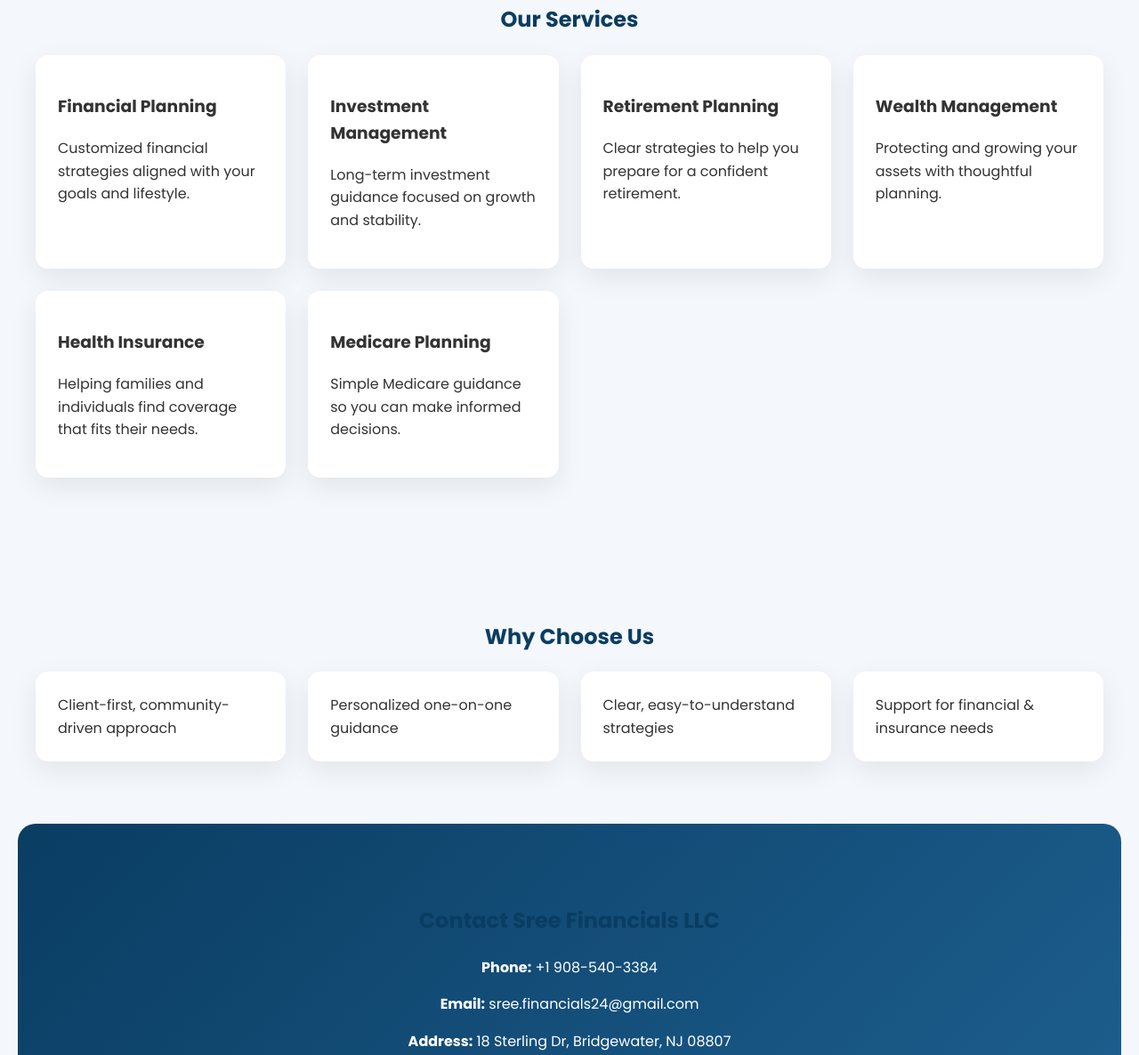
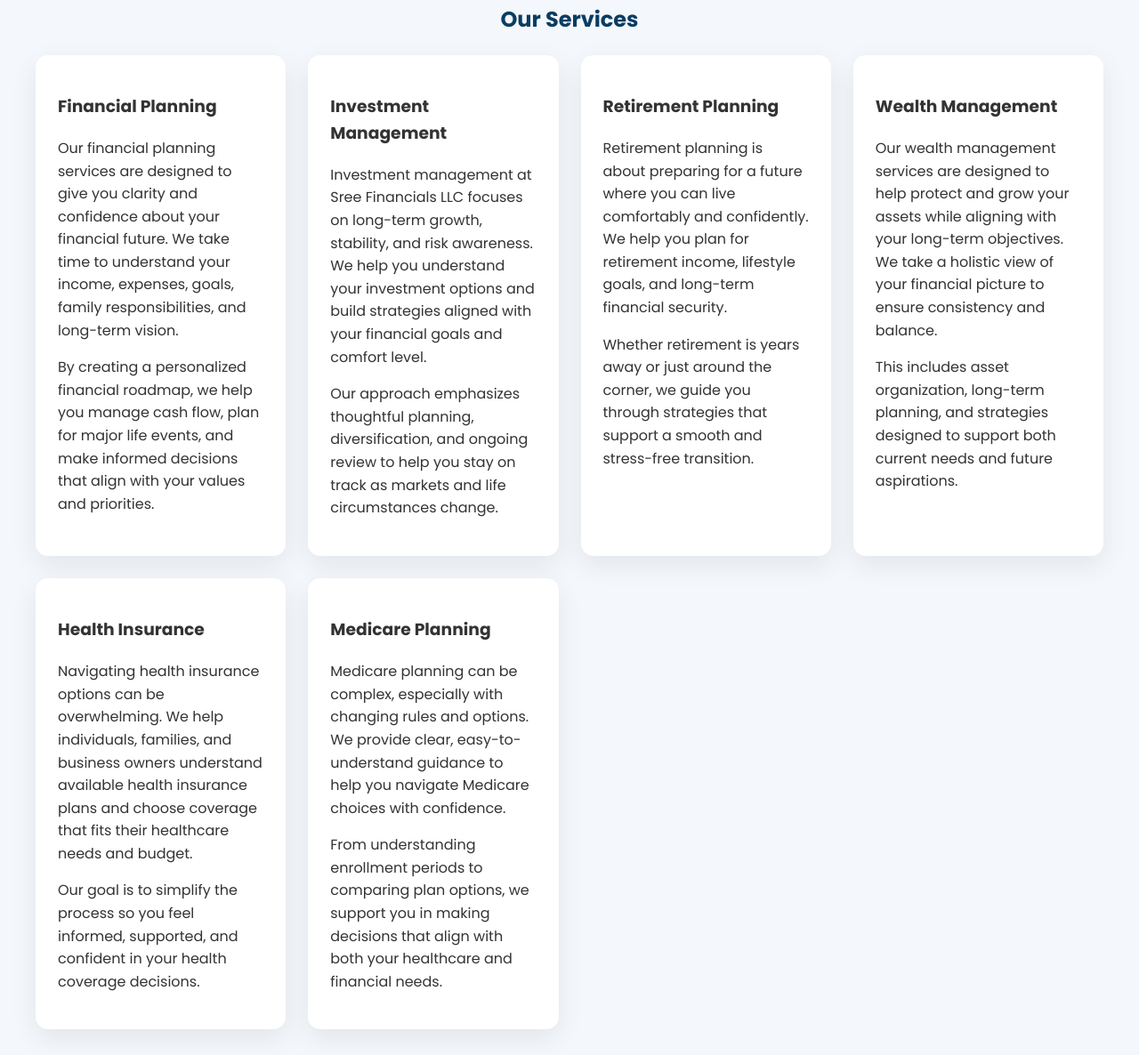
Before and after one commit to sreefnllc/Sree-Financials, a plain HTML site: page index.html in a window 1280 px wide. Shown: the part 901-2087 px from the top of the page at 89% size. Drawn offline with Linux system fonts and the light colour scheme.

Commit message:
Add files via upload

```diff
--- a/index.html
+++ b/index.html
@@ -64,12 +64,41 @@
 <section id="services">
   <h2>Our Services</h2>
   <div class="services">
-    <div class="card"><h3>Financial Planning</h3><p>Customized financial strategies aligned with your goals and lifestyle.</p></div>
-    <div class="card"><h3>Investment Management</h3><p>Long-term investment guidance focused on growth and stability.</p></div>
-    <div class="card"><h3>Retirement Planning</h3><p>Clear strategies to help you prepare for a confident retirement.</p></div>
-    <div class="card"><h3>Wealth Management</h3><p>Protecting and growing your assets with thoughtful planning.</p></div>
-    <div class="card"><h3>Health Insurance</h3><p>Helping families and individuals find coverage that fits their needs.</p></div>
-    <div class="card"><h3>Medicare Planning</h3><p>Simple Medicare guidance so you can make informed decisions.</p></div>
+    <div class="card">
+      <h3>Financial Planning</h3>
+      <p>Our financial planning services are designed to give you clarity and confidence about your financial future. We take time to understand your income, expenses, goals, family responsibilities, and long-term vision.</p>
+      <p>By creating a personalized financial roadmap, we help you manage cash flow, plan for major life events, and make informed decisions that align with your values and priorities.</p>
+    </div>
+
+    <div class="card">
+      <h3>Investment Management</h3>
+      <p>Investment management at Sree Financials LLC focuses on long-term growth, stability, and risk awareness. We help you understand your investment options and build strategies aligned with your financial goals and comfort level.</p>
+      <p>Our approach emphasizes thoughtful planning, diversification, and ongoing review to help you stay on track as markets and life circumstances change.</p>
+    </div>
+
+    <div class="card">
+      <h3>Retirement Planning</h3>
+      <p>Retirement planning is about preparing for a future where you can live comfortably and confidently. We help you plan for retirement income, lifestyle goals, and long-term financial security.</p>
+      <p>Whether retirement is years away or just around the corner, we guide you through strategies that support a smooth and stress-free transition.</p>
+    </div>
+
+    <div class="card">
+      <h3>Wealth Management</h3>
+      <p>Our wealth management services are designed to help protect and grow your assets while aligning with your long-term objectives. We take a holistic view of your financial picture to ensure consistency and balance.</p>
+      <p>This includes asset organization, long-term planning, and strategies designed to support both current needs and future aspirations.</p>
+    </div>
+
+    <div class="card">
+      <h3>Health Insurance</h3>
+      <p>Navigating health insurance options can be overwhelming. We help individuals, families, and business owners understand available health insurance plans and choose coverage that fits their healthcare needs and budget.</p>
+      <p>Our goal is to simplify the process so you feel informed, supported, and confident in your health coverage decisions.</p>
+    </div>
+
+    <div class="card">
+      <h3>Medicare Planning</h3>
+      <p>Medicare planning can be complex, especially with changing rules and options. We provide clear, easy-to-understand guidance to help you navigate Medicare choices with confidence.</p>
+      <p>From understanding enrollment periods to comparing plan options, we support you in making decisions that align with both your healthcare and financial needs.</p>
+    </div>
   </div>
 </section>
 
```
